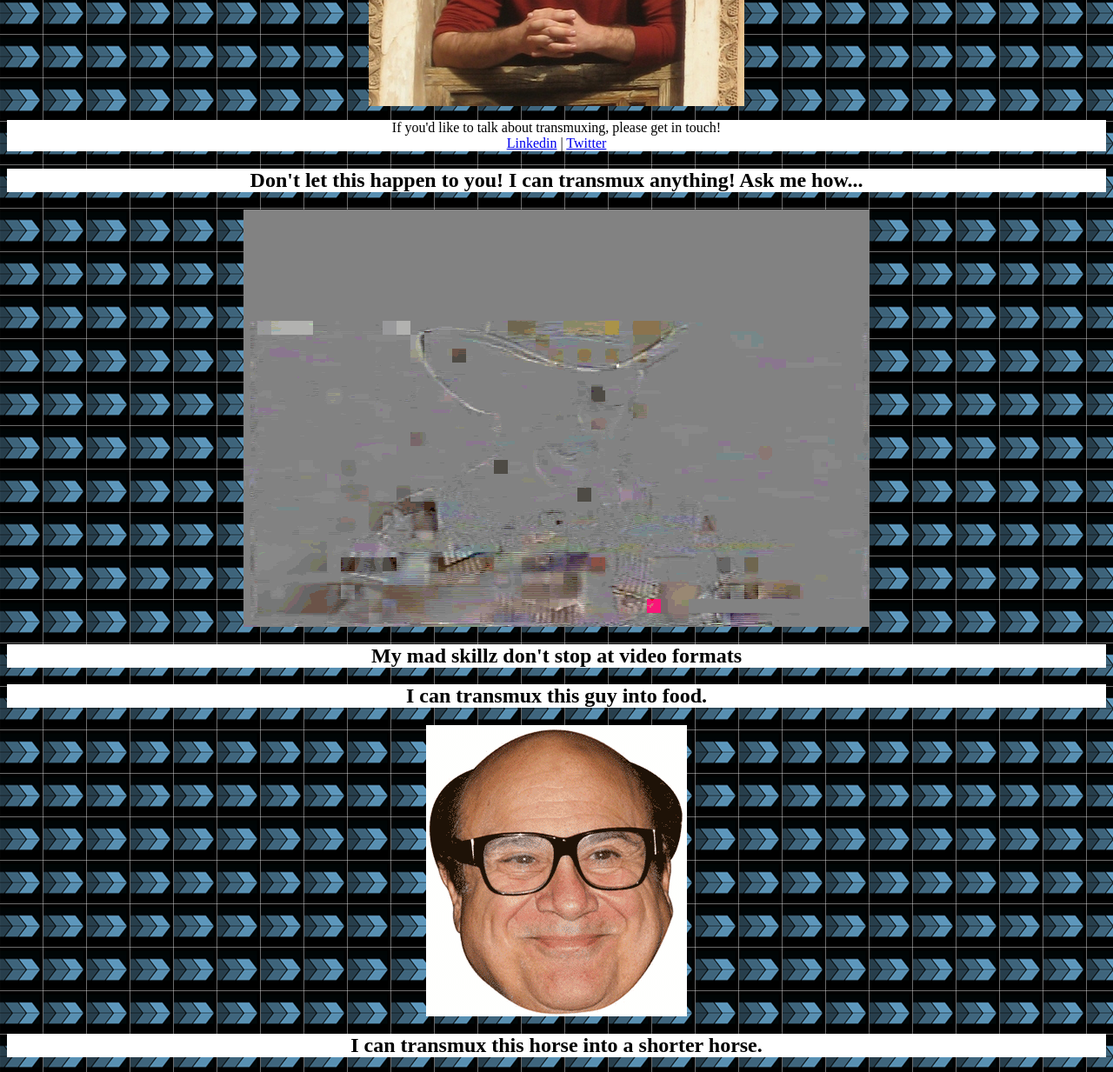
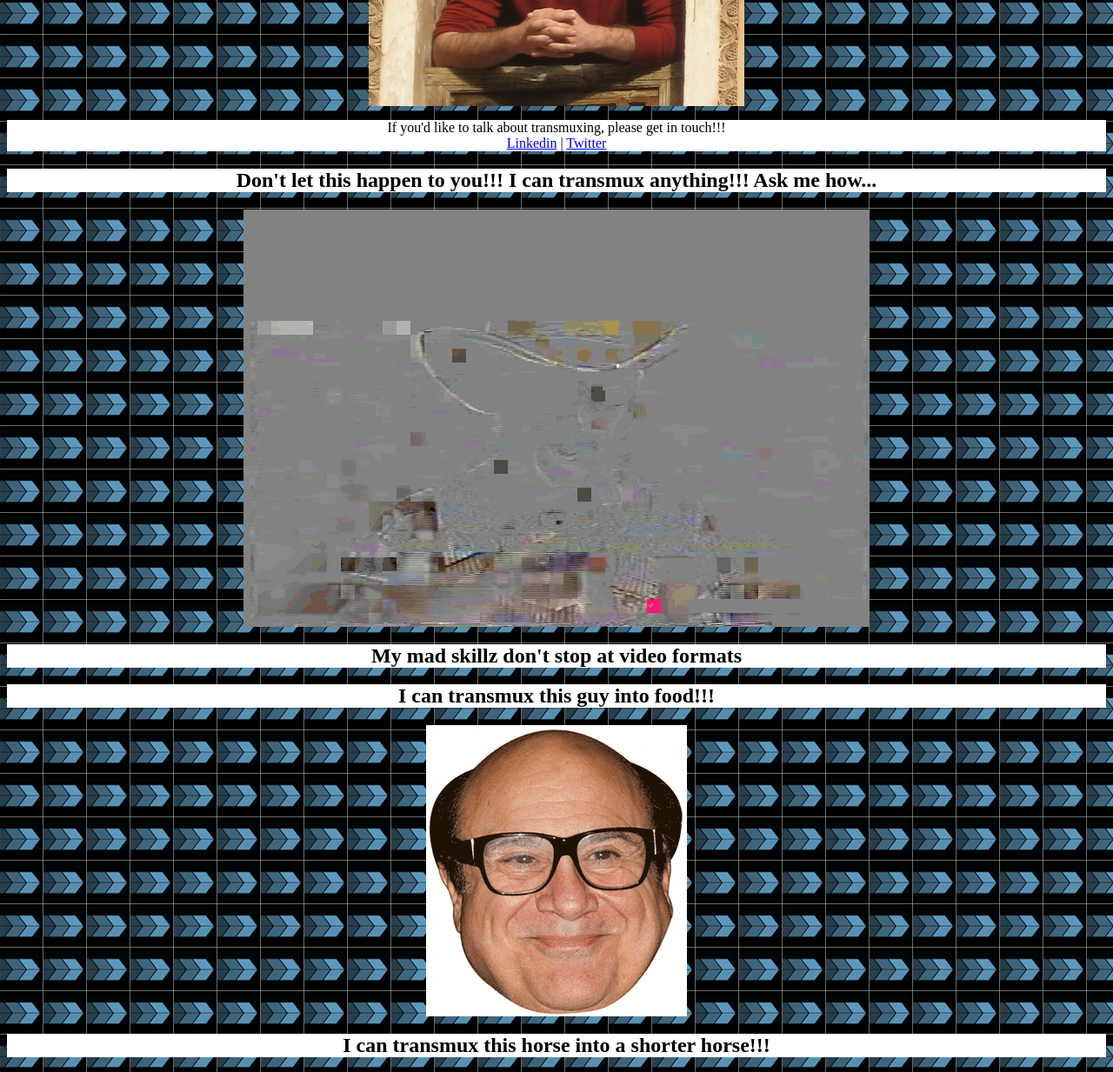
Before and after one commit to jacobrandall/transmuxing.com, a plain HTML site: page index.html in a window 1280 px wide. Shown: the part 560-1793 px from the top of the page at 87% size. Drawn offline with Linux system fonts and the light colour scheme.

Commit message:
Updated content

```diff
--- a/index.html
+++ b/index.html
@@ -48,26 +48,26 @@
   <body>
     <h1 class="rainbow">Transmuxing</h1>
 
-    <h2>Hi! I'm John Riske, and I love to talk about transmuxing.</h2>
+    <h2>Hi!!! I'm John Riske, and I love to talk about transmuxing.</h2>
 
     <img src="transmuxing.jpg" alt="Transmuxing" />
 
-    <p>If you'd like to talk about transmuxing, please get in touch!
+    <p>If you'd like to talk about transmuxing, please get in touch!!!
       <br><a href="https://github.com/twbs/bootstrap">Linkedin<a> | <a href="https://twitter.com/johnriske">Twitter</a>
     </p>
 
-    <h2>Don't let this happen to you! I can transmux anything! Ask me how...</h2>
+    <h2>Don't let this happen to you!!! I can transmux anything!!! Ask me how...</h2>
     <img src="bad-video.gif" alt="bad transuxing video" />
 
     <h2>My mad skillz don't stop at video formats</h2>
 
-    <h2>I can transmux this guy into food.</h2>
+    <h2>I can transmux this guy into food!!!</h2>
     <img src="devito.gif" alt="Transmux Danny Devito" />
 
-    <h2>I can transmux this horse into a shorter horse.</h2>
+    <h2>I can transmux this horse into a shorter horse!!!</h2>
     <img src="horse.gif" alt="Transmux horse height" />
 
-    <h2>I AM THE TRANSMUXING EXPERT</h2>
+    <h2>I AM THE TRANSMUXING EXPERT!!!!!!!?!</h2>
     <p>
       <a href="https://github.com/twbs/bootstrap">Linkedin<a> | <a href="https://twitter.com/johnriske">Twitter</a>
     </p>
```
